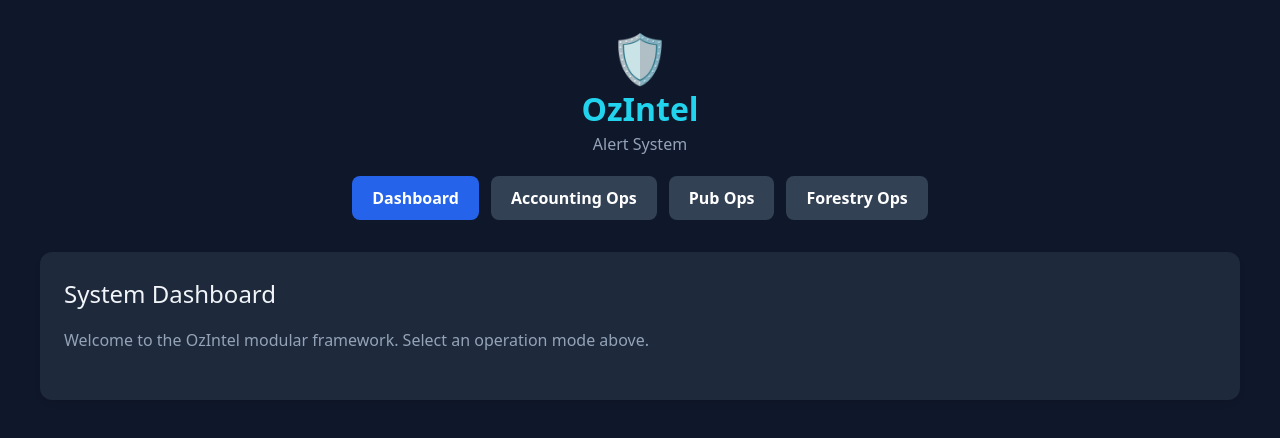
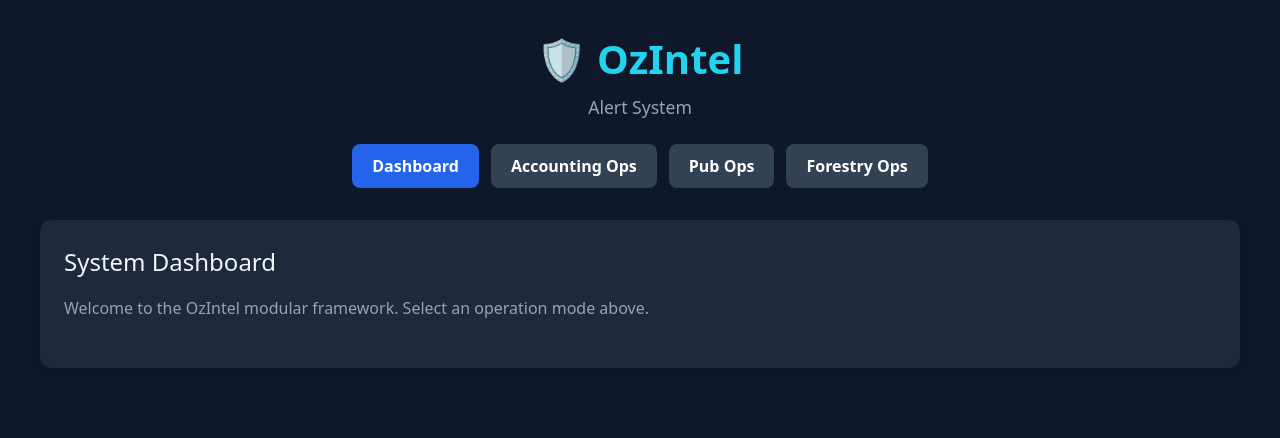
Before and after one commit to MattQuade/ozintel-minimal, a Next.js app: page / in a window 1280 px wide. Shown: the top 438 px of the page. Built offline with nearby package versions, Linux system fonts and the light colour scheme.

Commit message:
Update page.tsx

```diff
--- a/src/app/page.tsx
+++ b/src/app/page.tsx
@@ -9,14 +9,13 @@ export default function HomePage() {
     <div style={{ minHeight: '100vh', backgroundColor: '#0f172a', color: '#f8fafc', padding: '24px', fontFamily: 'system-ui, sans-serif' }}>
       <div style={{ maxWidth: '1200px', margin: '0 auto' }}>
 
-        {/* Locked Header Container */}
-        <div style={{ display: 'flex', flexDirection: 'column', alignItems: 'center', margin: '10px 0 20px 0' }}>
-          <div style={{ fontSize: '3rem', lineHeight: '1', marginBottom: '8px' }}>🛡️</div>
-          <h1 style={{ color: '#22d3ee', fontSize: '2rem', fontWeight: 'bold', margin: '0 0 4px 0', lineHeight: '1.2' }}>OzIntel</h1>
-          <p style={{ color: '#94a3b8', fontSize: '1rem', margin: '0', fontWeight: '500' }}>Alert System</p>
+        {/* Header Section */}
+        <div style={{ textAlign: 'center', marginBottom: '24px' }}>
+          <h1 style={{ color: '#22d3ee', fontSize: '2.5rem', fontWeight: 'bold', margin: '5px 0' }}>🛡️ OzIntel</h1>
+          <p style={{ color: '#94a3b8', fontSize: '1.1rem', margin: '0' }}>Alert System</p>
         </div>
 
-        {/* Navigation / Role Buttons */}
+        {/* Navigation Buttons */}
         <div style={{ display: 'flex', justifyContent: 'center', gap: '12px', marginBottom: '32px', flexWrap: 'wrap' }}>
           <button
             onClick={() => setCurrentView('dashboard')}
```
